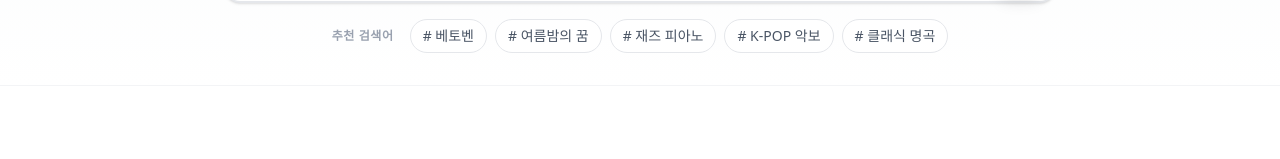
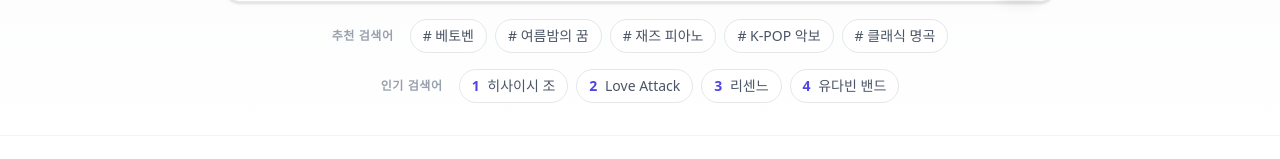
Before and after one commit to backduu/MusicNote-Store-Frontend, a Vue app in the folder musicnote-store-frontend/: page / in a window 1280 px wide. Shown: the part 247-406 px from the top of the page. Built offline with nearby package versions, Linux system fonts and the light colour scheme; no server answers.

Commit message:
feat: 인기검색어 UI 시각화

```diff
--- a/musicnote-store-frontend/src/components/GlobalSearchBar.vue
+++ b/musicnote-store-frontend/src/components/GlobalSearchBar.vue
@@ -17,6 +17,7 @@ const handleSearch = () => {
   });
 }
 const recommendedKeywords = ['베토벤', '여름밤의 꿈', '재즈 피아노', 'K-POP 악보', '클래식 명곡'];
+const popularKeywords = ['히사이시 조', 'Love Attack', '리센느', '유다빈 밴드'];
 
 const handleKeywordClick = (keyword: string) => {
   searchQuery.value = keyword;
@@ -66,6 +67,22 @@ const handleKeywordClick = (keyword: string) => {
           # {{ keyword }}
         </button>
       </div>
+
+      <div class="mt-4 flex flex-wrap items-center justify-center gap-2">
+        <span class="mr-2 text-xs font-semibold uppercase tracking-wider text-gray-400">
+          인기 검색어
+        </span>
+        <button
+          v-for="(popular, index) in popularKeywords"
+          :key="popular"
+          type="button"
+          class="rounded-full border border-gray-200 bg-white px-3 py-1.5 text-sm text-gray-600 transition-all duration-200 hover:border-[#4f46e5] hover:bg-indigo-50 hover:text-[#4f46e5]"
+          @click="handleKeywordClick(popular)"
+        >
+          <span class="mr-1 font-semibold text-[#4f46e5]">{{ index + 1 }}</span>
+          {{ popular }}
+        </button>
+      </div>
     </div>
   </section>
 </template>
```
